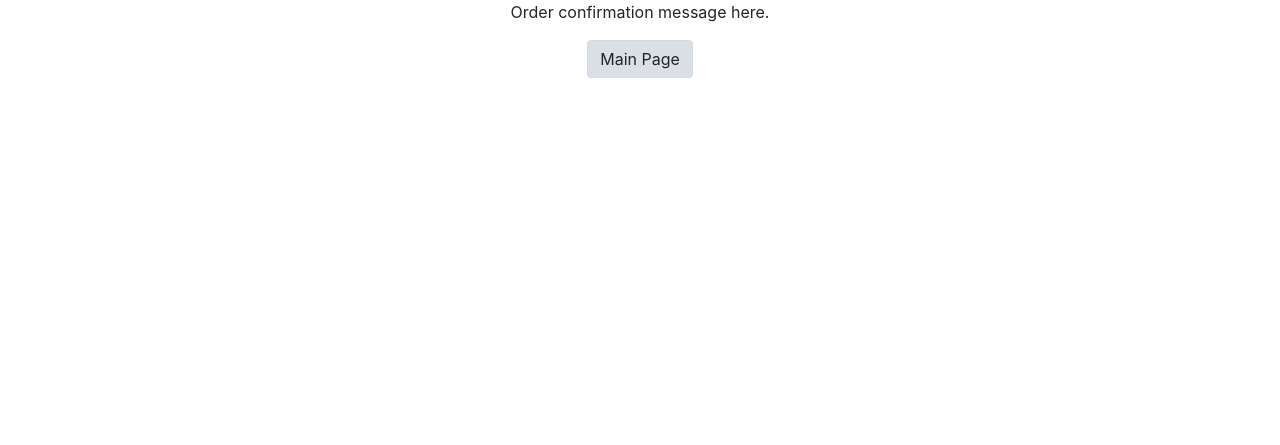
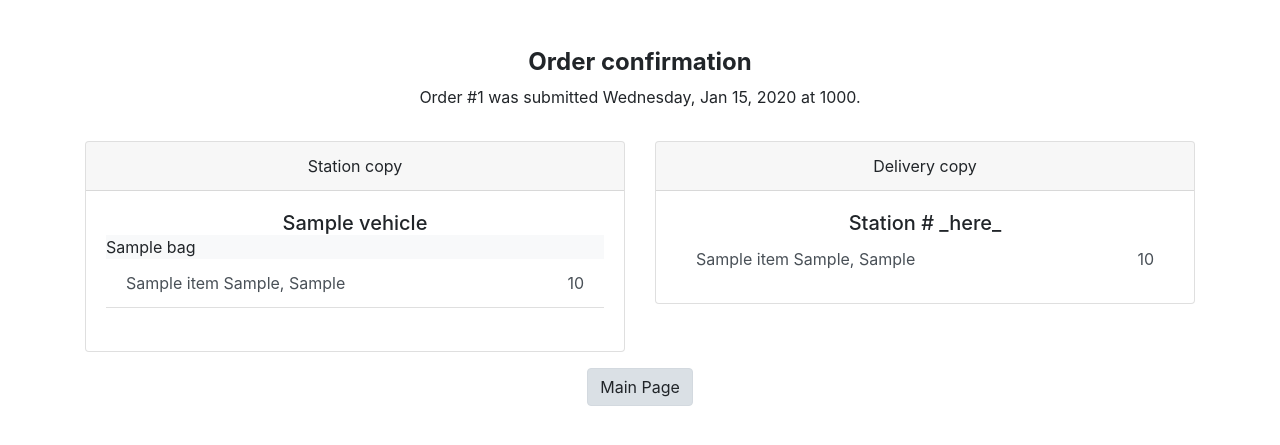
Before and after one commit to lemmetry/jcc, a Django app: page /inventory/stations/1/orders/1/confirmation in a window 1280 px wide. Shown: the top 445 px of the page. Run offline with Django 3.2, Linux system fonts and the light colour scheme; tables that the repository leaves empty hold one stand-in row (values such as "Sample post"); some libraries are stand-ins or nearby versions.

Commit message:
Fixes #29. (#30)
* Fixes #29.

* Applied <ul> to both 1st and 2nd lists lists described in issues #29.

* Extracted duplicate code from the views and wrapped it in respective  methods.

```diff
--- a/inventory/models.py
+++ b/inventory/models.py
@@ -261,6 +261,61 @@ class StationOrder(models.Model):
     is_submitted = models.BooleanField(default=False)
     timestamp = models.DateTimeField(auto_now_add=True)
 
+    def get_vehicle_order_to_item_associations(self):
+        vehicle_orders = self.vehicleorder_set.all()
+        vehicle_order_to_item_associations = [
+            vehicle_order_to_item_association
+            for vehicle_order in vehicle_orders
+            for vehicle_order_to_item_association in vehicle_order.vehicleordertoitemassociation_set.all()
+        ]
+        return vehicle_order_to_item_associations
+
+    def get_items_grouped_by_vehicle_then_bag(self):
+        items_grouped_by_vehicle_then_bag = {}
+
+        vehicle_order_to_item_associations = self.get_vehicle_order_to_item_associations()
+        for vehicle_order_to_item_association in vehicle_order_to_item_associations:
+            vehicle_name = vehicle_order_to_item_association.vehicle_order.vehicle.name
+            if vehicle_name not in items_grouped_by_vehicle_then_bag.keys():
+                items_grouped_by_vehicle_then_bag[vehicle_name] = {}
+
+            bag_name = vehicle_order_to_item_association.bag.name
+            if bag_name not in items_grouped_by_vehicle_then_bag[vehicle_name].keys():
+                items_grouped_by_vehicle_then_bag[vehicle_name][bag_name] = {}
+
+            item_display_name = '%s %s, %s' % (
+                vehicle_order_to_item_association.item.name,
+                vehicle_order_to_item_association.item.size,
+                vehicle_order_to_item_association.item.brand
+            )
+
+            if item_display_name not in items_grouped_by_vehicle_then_bag[vehicle_name][bag_name].keys():
+                items_grouped_by_vehicle_then_bag[vehicle_name][bag_name][item_display_name] = 0
+
+            item_quantity = vehicle_order_to_item_association.quantity
+            items_grouped_by_vehicle_then_bag[vehicle_name][bag_name][item_display_name] += item_quantity
+
+        return items_grouped_by_vehicle_then_bag
+
+    def get_items_summed_regardless_of_location(self):
+        items_summed_regardless_of_location = {}
+
+        vehicle_order_to_item_associations = self.get_vehicle_order_to_item_associations()
+        for vehicle_order_to_item_association in vehicle_order_to_item_associations:
+            item_display_name = '%s %s, %s' % (
+                vehicle_order_to_item_association.item.name,
+                vehicle_order_to_item_association.item.size,
+                vehicle_order_to_item_association.item.brand
+            )
+
+            if item_display_name not in items_summed_regardless_of_location.keys():
+                items_summed_regardless_of_location[item_display_name] = 0
+
+            item_quantity = vehicle_order_to_item_association.quantity
+            items_summed_regardless_of_location[item_display_name] += item_quantity
+
+        return items_summed_regardless_of_location
+
     def __str__(self):
         return '%s %s %s' % (self.station.get_name(),
                              self.timestamp.strftime("%d %B, %Y at %H:%M:%S"),
--- a/inventory/views.py
+++ b/inventory/views.py
@@ -44,36 +44,7 @@ def make_station_order(request, station_id, order_pk):
     station_fleet = Vehicle.objects.filter(station=station_id)
     station_order = StationOrder.objects.get(pk=order_pk)
 
-    # get ALL VehicleOrder-s associated with StationOrder
-    vehicle_orders = station_order.vehicleorder_set.all().order_by('-vehicle')
-
-    # get ALL VehicleOrderToItemAssociation-s associated with ALL VehicleOrder-s from above
-    vehicle_order_to_item_associations = [
-        vehicle_order_to_item_association
-        for vehicle_order in vehicle_orders
-        for vehicle_order_to_item_association in vehicle_order.vehicleordertoitemassociation_set.all()
-    ]
-
-    items_of_station_order_grouped_by_vehicle_then_bag = {}
-    for vehicle_order_to_item_association in vehicle_order_to_item_associations:
-        vehicle_name = vehicle_order_to_item_association.vehicle_order.vehicle.name
-        if vehicle_name not in items_of_station_order_grouped_by_vehicle_then_bag.keys():
-            items_of_station_order_grouped_by_vehicle_then_bag[vehicle_name] = {}
-
-        bag_name = vehicle_order_to_item_association.bag.name
-        if bag_name not in items_of_station_order_grouped_by_vehicle_then_bag[vehicle_name].keys():
-            items_of_station_order_grouped_by_vehicle_then_bag[vehicle_name][bag_name] = {}
-
-        item_display_name = '%s %s, %s' % (
-            vehicle_order_to_item_association.item.name,
-            vehicle_order_to_item_association.item.size,
-            vehicle_order_to_item_association.item.brand
-        )
-        if item_display_name not in items_of_station_order_grouped_by_vehicle_then_bag[vehicle_name][bag_name].keys():
-            items_of_station_order_grouped_by_vehicle_then_bag[vehicle_name][bag_name][item_display_name] = 0
-
-        item_quantity = vehicle_order_to_item_association.quantity
-        items_of_station_order_grouped_by_vehicle_then_bag[vehicle_name][bag_name][item_display_name] += item_quantity
+    items_of_station_order_grouped_by_vehicle_then_bag = station_order.get_items_grouped_by_vehicle_then_bag()
 
     if request.method == 'POST':
         station_order.is_submitted = True
@@ -179,10 +150,16 @@ def make_vehicle_order(request, station_id, order_pk, vehicle_path):
 
 def station_order_confirmation(request, station_id, order_pk):
     station_order = StationOrder.objects.get(pk=order_pk)
-    vehicle_orders = station_order.vehicleorder_set.all()
+    station_order_timestamp = station_order.timestamp
+
+    items_of_station_order_grouped_by_vehicle_then_bag = station_order.get_items_grouped_by_vehicle_then_bag()
+    items_of_station_order_summed_regardless_of_location = station_order.get_items_summed_regardless_of_location()
 
     template = 'station_order_confirmation.html'
     context = {
-        'vehicle_orders': vehicle_orders
+        'order_pk': order_pk,
+        'station_order_timestamp': station_order_timestamp,
+        'items_of_station_order_grouped_by_vehicle_then_bag': items_of_station_order_grouped_by_vehicle_then_bag,
+        'items_of_station_order_summed_regardless_of_location': items_of_station_order_summed_regardless_of_location
     }
     return render(request, template, context)
--- a/templates/inventory/station_order_confirmation.html
+++ b/templates/inventory/station_order_confirmation.html
@@ -14,23 +14,122 @@
 
 <body style="overflow-y:scroll;">
 
-<div class="row">
+<div class="row mt-5 mb-3">
   <div class="col-md-6" style="float:none; margin:auto; text-align: center">
-    <p>Order confirmation message here.</p>
+    <p class="h4 font-weight-bold">Order confirmation</p>
+    <p>Order #{{ order_pk }} was submitted {{ station_order_timestamp.date|date:"l, M d, Y" }} at
+      {{ station_order_timestamp.time|date:"Hi" }}.</p>
   </div>
 </div>
 
-<div class="row">
-  <div class="col-md-6" style="float:none; margin:auto; text-align: center">
+<div class="container">
+  <div class="row">
 
-    {% for order in orders %}
-      <p>{{ order.vehicle_order }}: {{ order.item }} x{{ order.quantity }}</p>
-    {% endfor %}
+    <div class="col-md-6">
 
-  </div>
-</div>
+      <div class="card">
+        <div class="card-header text-center">
+          Station copy
+        </div>
 
-<div class="row">
+        <div class="card-body">
+          {% if items_of_station_order_grouped_by_vehicle_then_bag %}
+
+              {% for vehicle, bag_dict in items_of_station_order_grouped_by_vehicle_then_bag.items %}
+
+                <div class="row">
+                  <div class="col-md-12">
+                    <p class="card-text h5 text-center">{{ vehicle }}</p>
+                  </div>
+                </div>
+
+                {% for bag, item_dict in bag_dict.items %}
+                  <div class="row no-gutters">
+                    <div class="col-md-12 bg-light">
+                     {{ bag }}
+                    </div>
+                  </div>
+
+                  <div class="row">
+                    <div class="col-md-12">
+                        <ul class="list-group list-group-flush">
+                          {% for item, quantity in item_dict.items %}
+                            <li class="list-group-item list-group-item-action">
+                              <div class="row">
+                                <div class="col-sm-9">
+                                  {{ item }}
+                                </div>
+                                <div class="col-sm-3 text-right align-self-center">
+                                  {{ quantity }}
+                                </div>
+                              </div>
+                            </li>
+                          {% endfor %} <!-- /item, quantity -->
+                        </ul>
+                        <div class="row mb-4"></div>
+                    </div>
+                  </div>
+
+                {% endfor %} <!-- /bag, item_dict -->
+              {% endfor %} <!-- /vehicle, bag_dict -->
+
+          {% else %}
+            <p class="card-text">No items message</p>
+          {% endif %}
+        </div> <!-- /.card-body -->
+      </div> <!-- /.card -->
+
+    </div> <!-- /.col-md -->
+    <div class="col-md-6">
+
+      <div class="card">
+        <div class="card-header" style="text-align: center">
+          Delivery copy
+        </div>
+
+        <div class="card-body">
+          {% if items_of_station_order_grouped_by_vehicle_then_bag %}
+            <div class="row">
+              <div class="col-md-12">
+                <p class="card-text h5 text-center">Station # _here_</p>
+              </div>
+            </div>
+
+            <div class="row">
+              <div class="col-md-12">
+
+                <ul class="list-group list-group-flush">
+                  {% for item, quantity in items_of_station_order_summed_regardless_of_location.items %}
+                    <li class="list-group-item list-group-item-action">
+                      <div class="row">
+
+                        <div class="col-sm-9">
+                          {{ item }}
+                        </div>
+                        <div class="col-sm-3 text-right align-self-center">
+                          {{ quantity }}
+                        </div>
+
+                      </div>
+                    </li>
+                  {% endfor %}
+                </ul>
+
+              </div> <!-- /.col-md -->
+            </div> <!-- /.row -->
+
+          {% else %}
+            <p class="card-text">No items message</p>
+          {% endif %}
+        </div> {# /.card-body #}
+      </div> {# /.card #}
+
+    </div> {# /.col-md #}
+
+  </div> {# /.row #}
+</div> {# /.container #}
+
+<div class="row pt-3">
   <div class="col-md-6" style="float:none; margin:auto; text-align: center">
     <a href="{% url 'home' %}"
        class="btn btn-light active"
```
